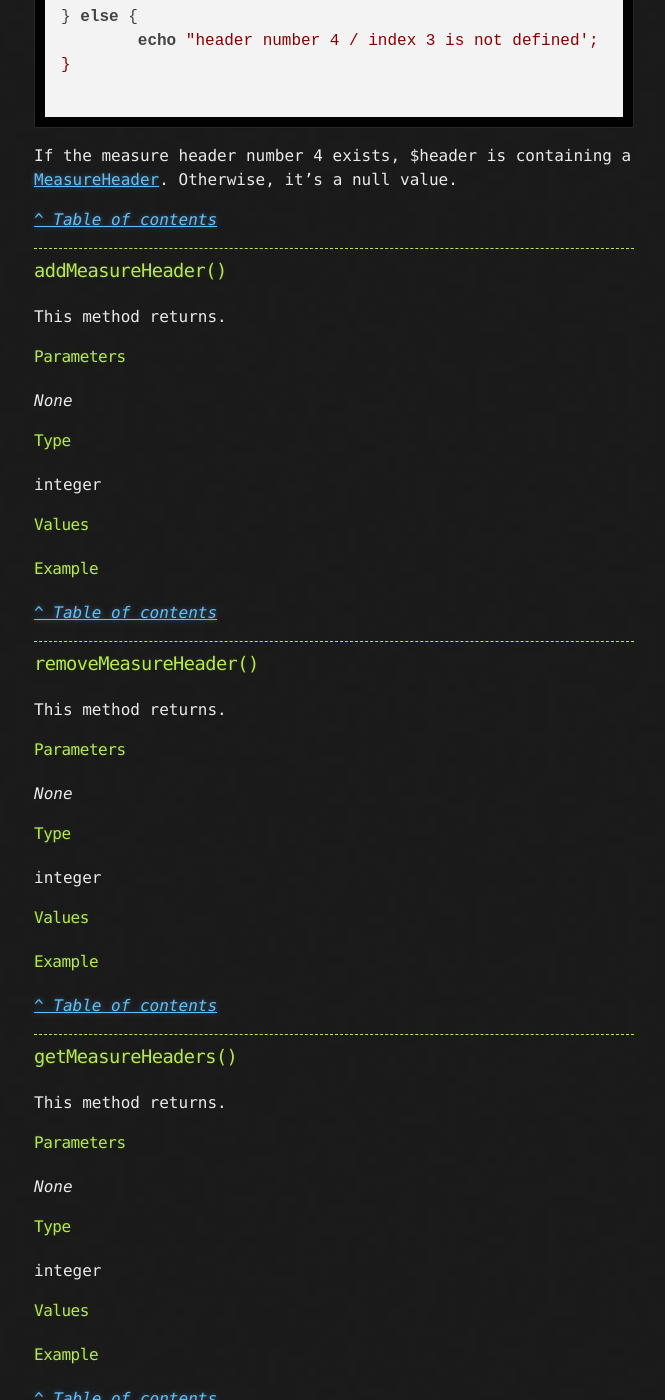
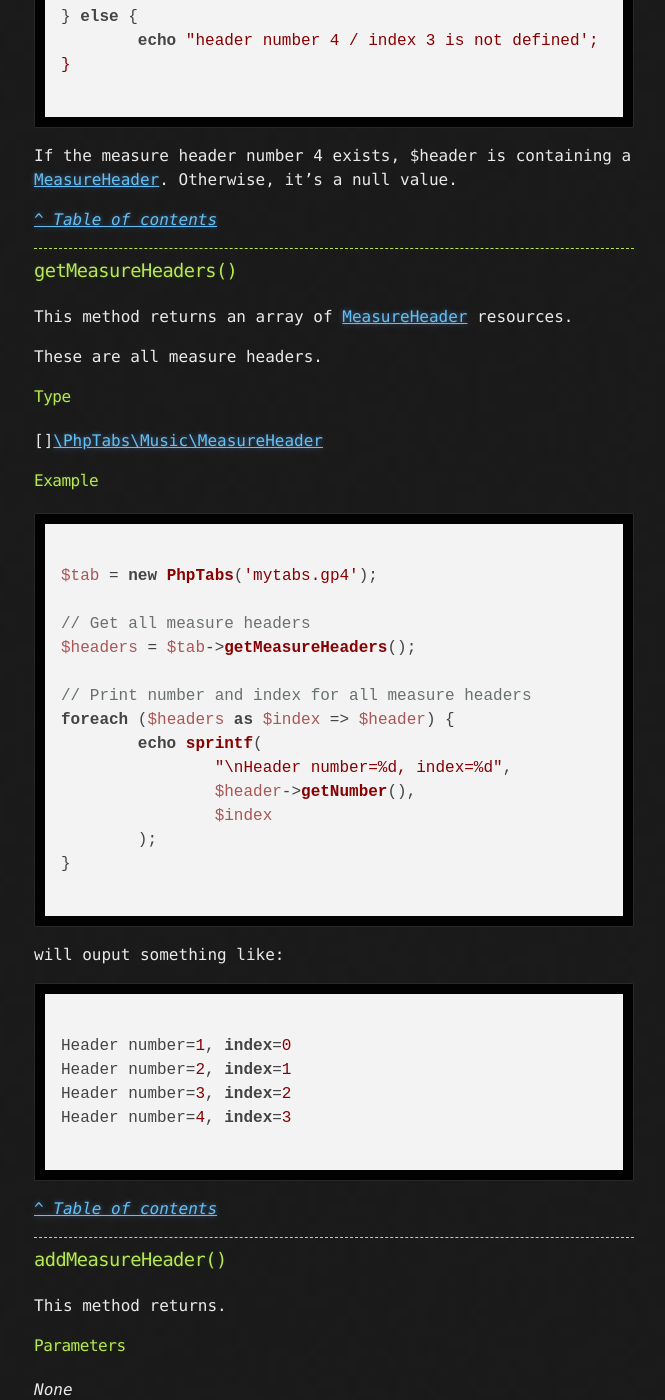
Before and after one commit to stdtabs/stdtabs.github.io, a Jekyll site: the page built from docs/music-song.md, in a window 1280 px wide and 1400 px high, scrolled down 2980 px. Shown: the whole window, without its empty margins (306-971 px from the left). Built offline with Jekyll 4.4.1, drawn with Linux system fonts in a browser that asks for light colours; nearby versions of some CDN libraries; some of the changed text lies outside the part shown.

Commit message:
Add a getMeasureHeaders doc

````diff
--- a/docs/music-song.md
+++ b/docs/music-song.md
@@ -35,7 +35,7 @@ $tab->getSong()->method();
 	- [getChannelById()](#getchannelbyidchannelid)
 	- [getChannels()](#getchannels)
 	- [countTracks()](#counttracks)
-	- [getTrack()](#gettrack-index)
+	- [getTrack()](#gettrackindex)
 	- [getTracks()](#gettracks)
 
 - [Accessing properties](#accessing-properties)
@@ -147,6 +147,51 @@ If the measure header number 4 exists, $header is containing a
 
 ------------------------------------------------------------------------
 
+### getMeasureHeaders()
+
+This method returns an array of [MeasureHeader](/music-measureheader.html) resources.
+
+These are all measure headers.
+
+#### Type
+
+\[\][\PhpTabs\Music\MeasureHeader](/music-measureheader.html)
+
+#### Example
+
+```php
+
+$tab = new PhpTabs('mytabs.gp4');
+
+// Get all measure headers
+$headers = $tab->getMeasureHeaders();
+
+// Print number and index for all measure headers
+foreach ($headers as $index => $header) {
+	echo sprintf(
+		"\nHeader number=%d, index=%d",
+		$header->getNumber(),
+		$index
+	);
+}
+
+```
+
+will ouput something like:
+
+```
+
+Header number=1, index=0
+Header number=2, index=1
+Header number=3, index=2
+Header number=4, index=3
+
+```
+
+[_^ Table of contents_]({{ page.permalink }}#top)
+
+------------------------------------------------------------------------
+
 ### addMeasureHeader()
 
 This method returns.
@@ -170,28 +215,6 @@ integer
 ------------------------------------------------------------------------
 
 ### removeMeasureHeader()
-
-This method returns.
-
-#### Parameters
-
-_None_
-
-#### Type
-
-integer
-
-#### Values
-
-
-#### Example
-
-
-[_^ Table of contents_]({{ page.permalink }}#top)
-
-------------------------------------------------------------------------
-
-### getMeasureHeaders()
 
 This method returns.
 
@@ -279,7 +302,7 @@ integer
 
 ------------------------------------------------------------------------
 
-### getTrack()
+### getTrack($index)
 
 This method returns.
 
````
